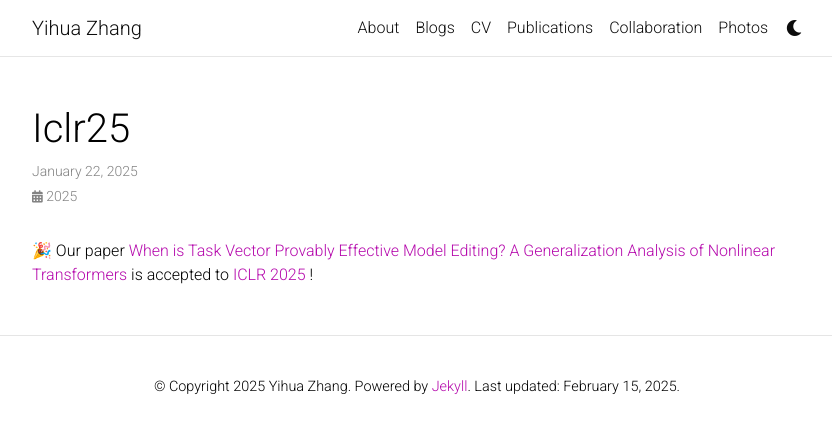
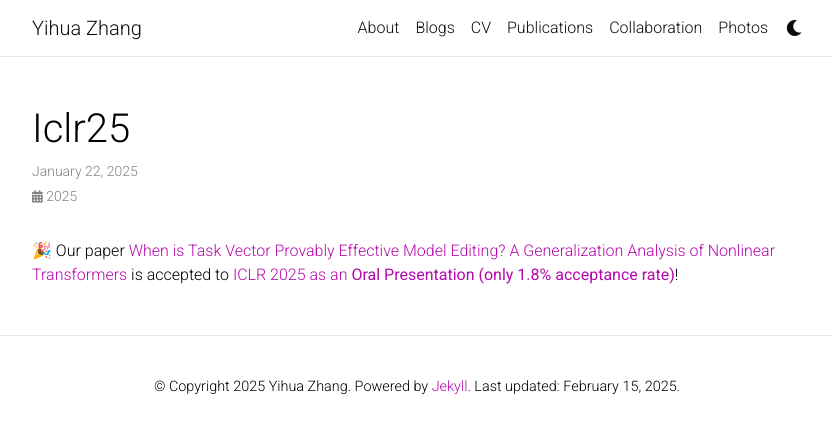
Before and after one commit to NormalUhr/yihua-zhang, a Jekyll site: the page built from _news/ICLR25.md, in a window 1280 px wide. Shown: the top 433 px of the page, without its empty margins (223-1055 px from the left). Built offline with Jekyll 4.4.1, drawn with Linux system fonts in a browser that asks for light colours; emoji names are drawn with the system emoji font; comment, search, counter and statistics services are not loaded; a style sheet for code colours, icons or effects is not loaded.

Commit message:
update news

```diff
--- a/_news/ICLR25.md
+++ b/_news/ICLR25.md
@@ -4,4 +4,4 @@ date: 2025-01-22 07:59:00-0400
 inline: true
 ---
 
-:tada: Our paper <a href='https://openreview.net/pdf?id=vRvVVb0NAz'>When is Task Vector Provably Effective Model Editing? A Generalization Analysis of Nonlinear Transformers</a> is accepted to <a href="https://aaai.org/Conferences/AAAI-23/aaai23tutorials/"> ICLR 2025 </a>!
+:tada: Our paper <a href='https://openreview.net/pdf?id=vRvVVb0NAz'>When is Task Vector Provably Effective Model Editing? A Generalization Analysis of Nonlinear Transformers</a> is accepted to <a href="https://aaai.org/Conferences/AAAI-23/aaai23tutorials/"> ICLR 2025 as an <b>Oral Presentation (only 1.8% acceptance rate)</b></a>!
```
